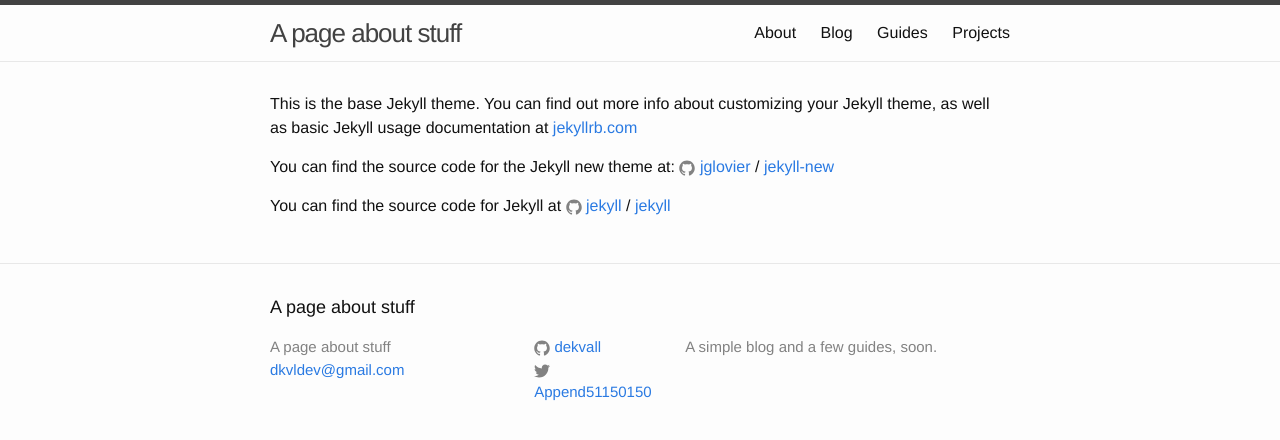
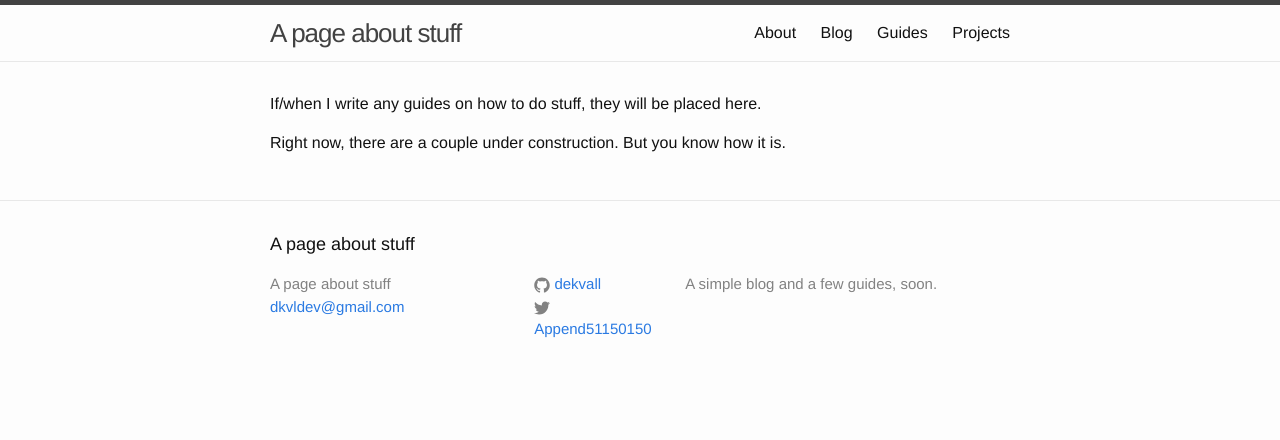
Before and after one commit to dekvall/dekvall.github.io, a Jekyll site: the page built from guides.md, in a window 1280 px wide. Shown: the top 440 px of the page. Built offline with Jekyll 4.4.1, drawn with Linux system fonts in a browser that asks for light colours.

Commit message:
Add guides outline

```diff
--- a/guides.md
+++ b/guides.md
@@ -4,12 +4,6 @@ title: Guides
 permalink: /guides/
 ---
 
-This is the base Jekyll theme. You can find out more info about customizing your Jekyll theme, as well as basic Jekyll usage documentation at [jekyllrb.com](http://jekyllrb.com/)
+If/when I write any guides on how to do stuff, they will be placed here.
 
-You can find the source code for the Jekyll new theme at:
-{% include icon-github.html username="jglovier" %} /
-[jekyll-new](https://github.com/jglovier/jekyll-new)
-
-You can find the source code for Jekyll at
-{% include icon-github.html username="jekyll" %} /
-[jekyll](https://github.com/jekyll/jekyll)
+Right now, there are a couple under construction. But you know how it is.
```
Also changed, not shown: projects.md (+2 -2 lines).
